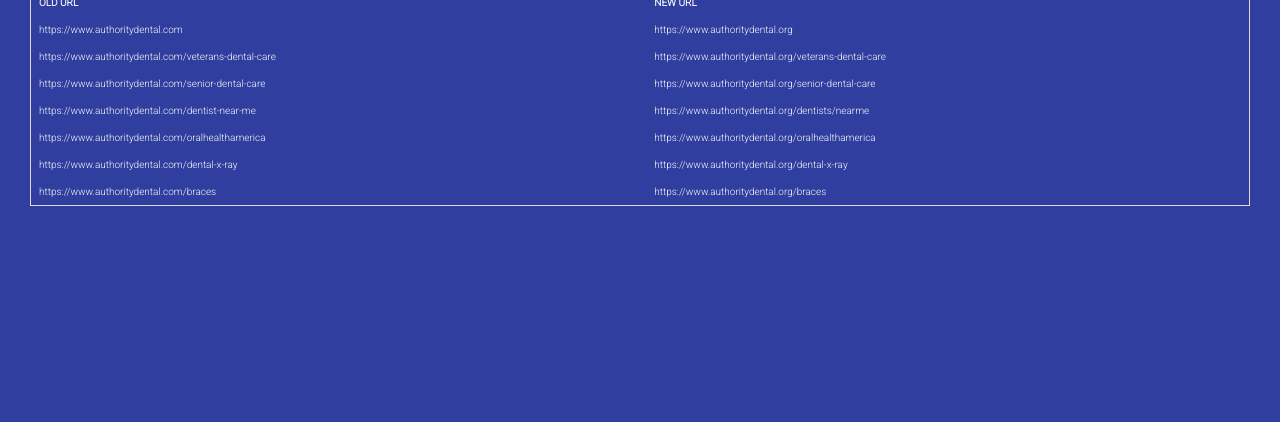
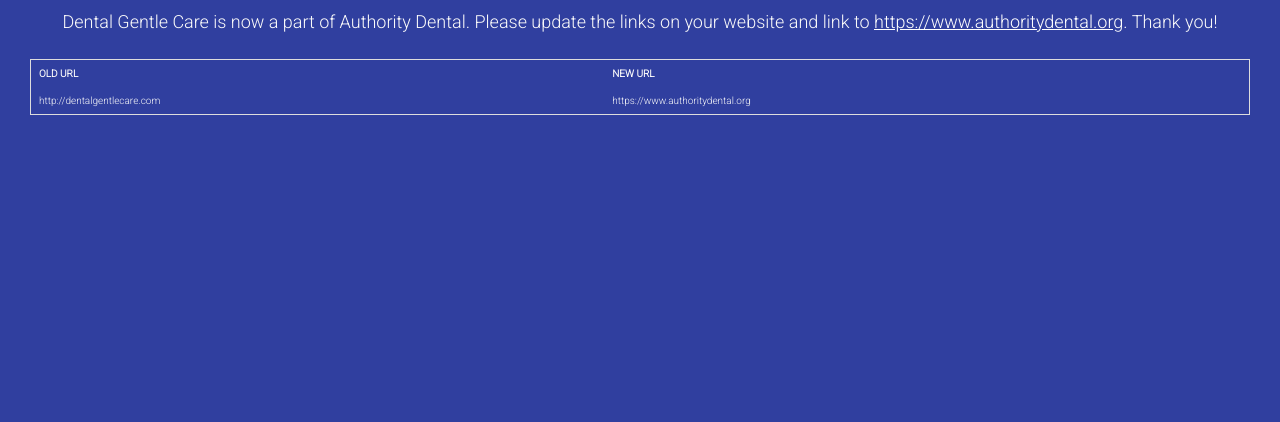
Before and after one commit to authoritydental/dgc, a plain HTML site: page index.html in a window 1280 px wide. Shown: the part 378-800 px from the top of the page. Drawn offline with Linux system fonts and the light colour scheme.

Commit message:
Update index.html

```diff
--- a/index.html
+++ b/index.html
@@ -4,7 +4,7 @@
 	<meta charset="utf-8">
 	<meta http-equiv="X-UA-Compatible" content="IE=edge">
 	<meta name="viewport" content="width=device-width, initial-scale=1.0">
-	<title>Authority Dental: Important Update</title>
+	<title>Dental Gentle Care: Important Update</title>
 	<link href="https://fonts.googleapis.com/css?family=Reem+Kufi|Roboto:300" rel="stylesheet">
 	<link href="https://use.fontawesome.com/releases/v5.12.0/css/all.css" rel="stylesheet">
 	<link rel="stylesheet" href="css/reset.css">
@@ -22,7 +22,7 @@
 <body>
 	<main>
 		<div class="intro">Please read</div>
-		<div class="tagline">Authority Dental is now available at the .org extension instead of .com. Please update the links on your website and use the correct URL prefix- <a href="https://www.authoritydental.org">https://www.authoritydental.org</a>. Thank you!</div>
+		<div class="tagline">Dental Gentle Care is now a part of Authority Dental. Please update the links on your website and link to <a href="https://www.authoritydental.org">https://www.authoritydental.org</a>. Thank you!</div>
 		<div style="overflow-x:auto">
 <table>
   <tr>
@@ -30,35 +30,9 @@
     <th>NEW URL</th>
   </tr>
   <tr>
-    <td>https://www.authoritydental.com</td>
+    <td>http://dentalgentlecare.com</td>
     <td>https://www.authoritydental.org</td>
   </tr>
-  <tr>
-    <td>https://www.authoritydental.com/veterans-dental-care</td>
-    <td>https://www.authoritydental.org/veterans-dental-care</td>
-  </tr>
-  <tr>
-    <td>https://www.authoritydental.com/senior-dental-care</td>
-    <td>https://www.authoritydental.org/senior-dental-care</td>
-  </tr>
-  <tr>
-    <td>https://www.authoritydental.com/dentist-near-me</td>
-    <td>https://www.authoritydental.org/dentists/nearme</td>
-  </tr>
-  <tr>
-    <td>https://www.authoritydental.com/oralhealthamerica</td>
-    <td>https://www.authoritydental.org/oralhealthamerica</td>
-  </tr>
-  <tr>
-    <td>https://www.authoritydental.com/dental-x-ray</td>
-    <td>https://www.authoritydental.org/dental-x-ray</td>
-  </tr>
-  <tr>
-    <td>https://www.authoritydental.com/braces</td>
-    <td>https://www.authoritydental.org/braces</td>
-  </tr>
-
-
 </table>
 		</div>
 
```
